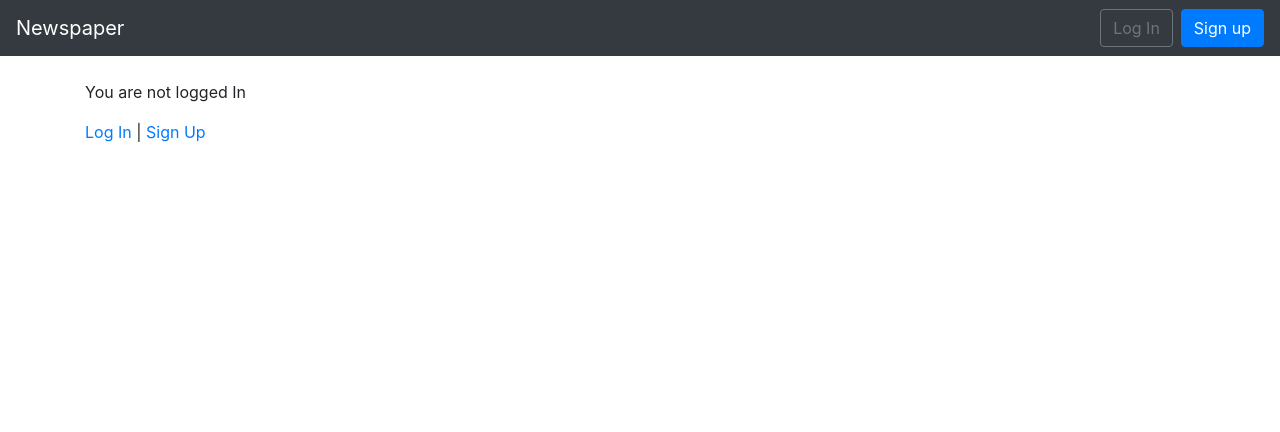
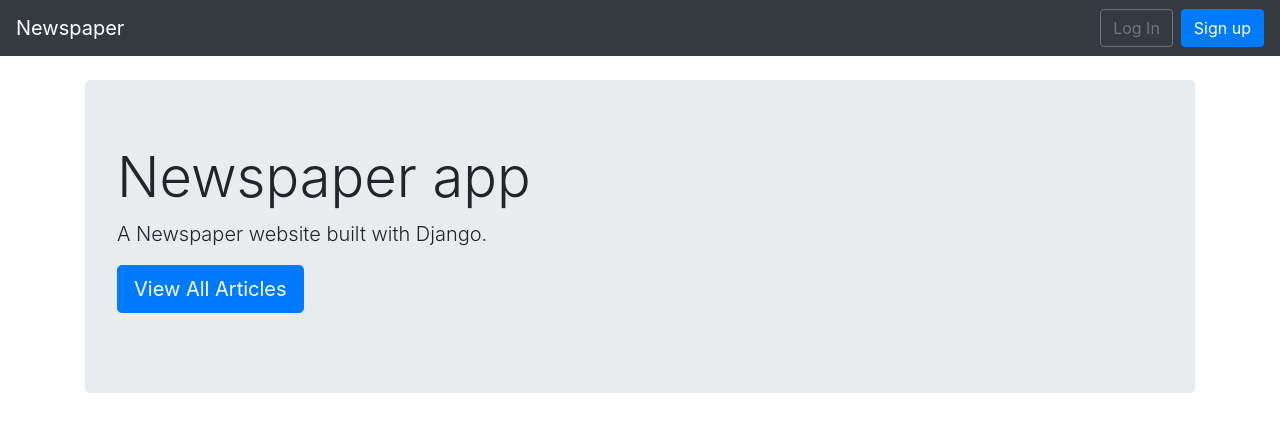
Before and after one commit to ShaikhFiroj1/newspaper_project, a Django app: page / in a window 1280 px wide. Shown: the top 432 px of the page. Run offline with Django 3.2, Linux system fonts and the light colour scheme; some libraries are stand-ins or nearby versions.

Commit message:
Added the Createview and updated homepage

```diff
--- a/articles/urls.py
+++ b/articles/urls.py
@@ -1,10 +1,11 @@
 from django.urls import path
-from .views import ArticleListView, ArticleUpdateView, ArticleDetailView, ArticleDeleteView
+from .views import ArticleListView, ArticleUpdateView, ArticleDetailView, ArticleDeleteView, ArticleCreateView
 
 urlpatterns = [
     path('<int:pk>/edit/',ArticleUpdateView.as_view(), name='article_edit'),
     path('<int:pk>/',ArticleDetailView.as_view(), name='article_detail'),
     path('<int:pk>/delete/',ArticleDeleteView.as_view(), name='article_delete'),
+    path('new/', ArticleCreateView.as_view(), name='article_new'),
     path('',ArticleListView.as_view(), name='article_list'),
 
 ]
--- a/templates/article_detail.html
+++ b/templates/article_detail.html
@@ -10,6 +10,6 @@
     <a href="{% url 'article_edit' article.pk %}">Edit</a> |
     <a href="{% url 'article_delete' article.pk %}">Delete</a>
 </p>
-<p>Back to <a href="url 'article_list'">All Articles</a>.</p>
+<p>Back to <a href="{%url 'article_list'%}">All Articles</a>.</p>
 
 {% endblock  %}
--- a/templates/base.html
+++ b/templates/base.html
@@ -17,6 +17,12 @@
         </button>
         <div class="collapse navbar-collapse" id="navbarCollapse">
             {% if user.is_authenticated %}
+            <ul class="navbar-nav mr-auto">
+                <li class="nav-item"><a href="{% url 'article_new' %}">+ New</a></li>
+            </ul>
+
+
+
             <ul class="navbar-nav ml-auto">
                 <li class="nav-item">
                     <a class="nav-link dropdown-toggle" href="#" id="userMenu" data-toggle="dropdown"
--- a/templates/home.html
+++ b/templates/home.html
@@ -4,13 +4,12 @@
 
 
 {% block content %}
-    {% if user.is_authenticated %}
-        Hi {{ user.username }} !!
-        <p><a href="{% url 'logout' %}">Log Out</a></p>
-
-    {% else %}
-    <p>You are not logged In</p>
-    <a href="{% url 'login' %}">Log In</a> |
-    <a href="{% url 'signup' %}">Sign Up</a>
-    {% endif %}
+<div class="jumbotron">
+    <h1 class="display-4">Newspaper app</h1>
+    <p class="lead">A Newspaper website built with Django.</p>
+    <p class="lead">
+    <a class="btn btn-primary btn-lg" href="{% url 'article_list' %}"
+    role="button">View All Articles</a>
+    </p>
+    </div>
 {% endblock %}
```
Also changed, not shown: articles/views.py (+7 -1 lines), templates/article_new.html (added, +12 -0 lines), db.sqlite3.
